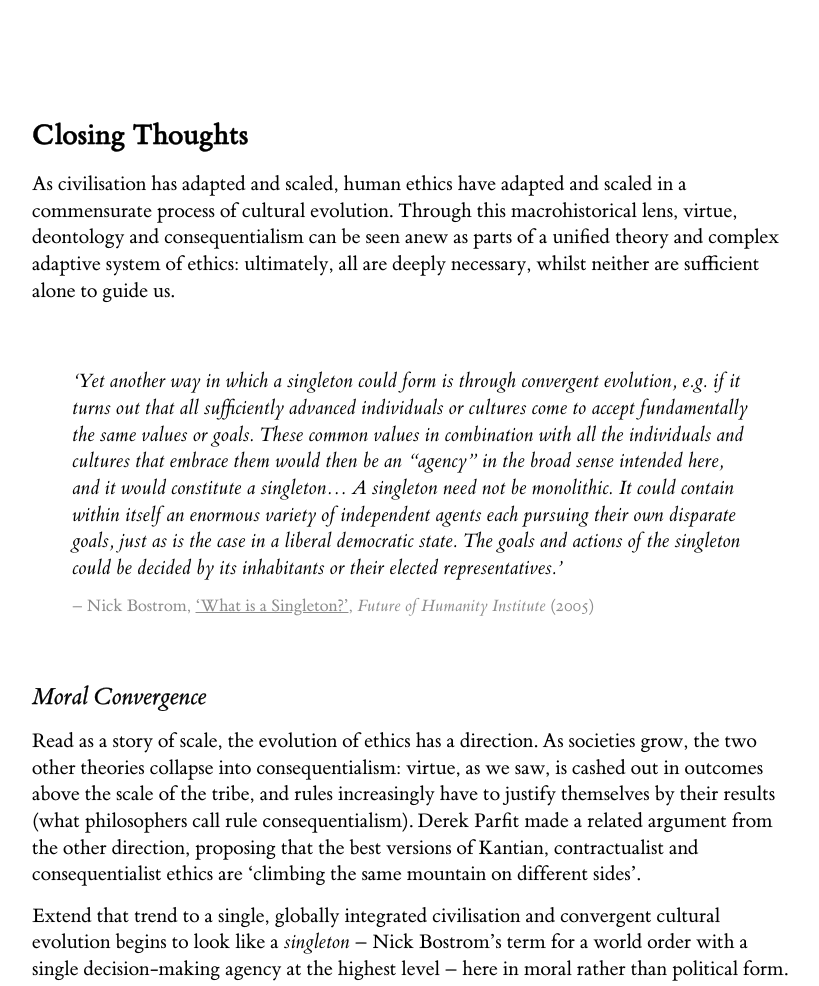
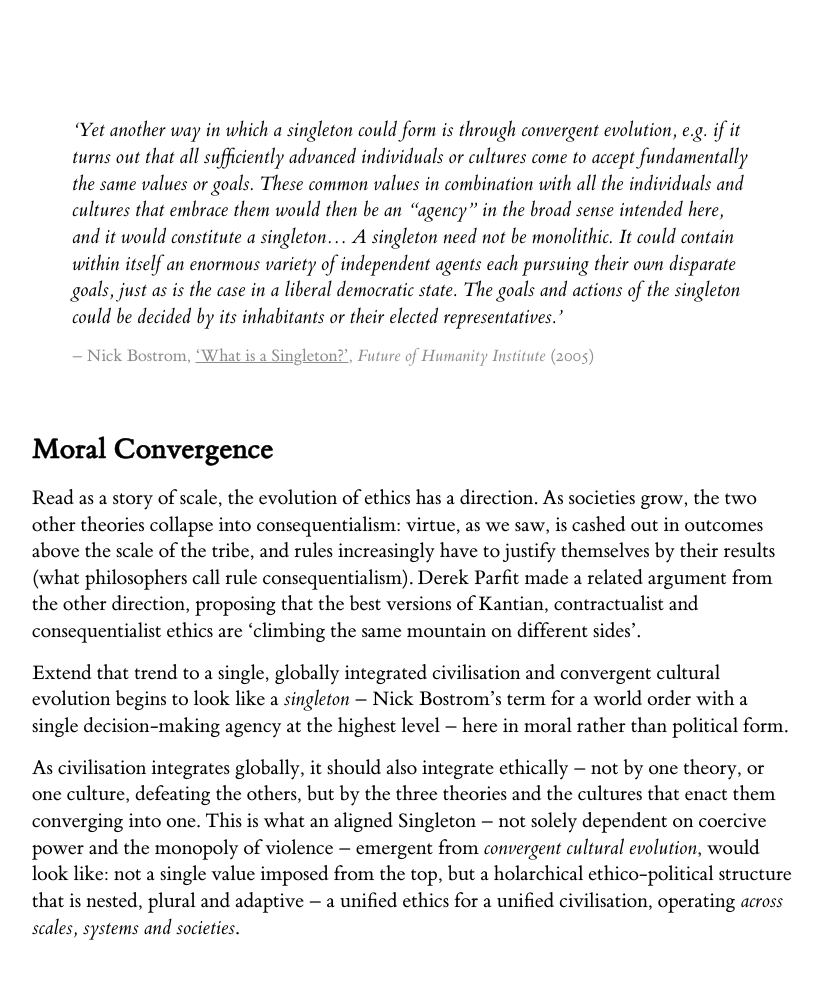
Before and after one commit to MaxRamsahoye/multiscale.ethics, a plain HTML site: page index.html in a window 1280 px wide. Shown: the part 8747-9733 px from the top of the page, without its empty margins (228-1047 px from the left). Drawn offline with Linux system fonts and the light colour scheme.

Commit message:
Moral Convergence as its own section, Closing Thoughts after it at the end
Co-Authored-By: Claude Opus 5.5 <noreply@anthropic.com>
Claude-Session: https://claude.ai/code/session_01LgHoU7ypBBF8W5HCNYuUf2

```diff
--- a/index.html
+++ b/index.html
@@ -1839,7 +1839,7 @@
       font-weight: 400;
     }
 
-    .article-body .article-quote + h3 {
+    .article-body .article-quote + :is(h2, h3) {
       margin-top: 0;
     }
 
@@ -2692,23 +2692,25 @@
               </figure>
             </section>
 
-            <section id="closing-thoughts">
-              <h2><a class="heading-link" href="#closing-thoughts">Closing Thoughts</a></h2>
-
-              <p>As civilisation has adapted and scaled, human ethics have adapted and scaled in a commensurate process of cultural evolution. Through this macrohistorical lens, virtue, deontology and consequentialism can be seen anew as parts of a unified theory and complex adaptive system of ethics: ultimately, all are deeply necessary, whilst neither are sufficient alone to guide us.</p>
-
+            <section id="moral-convergence">
               <blockquote class="article-quote">
                 <p>&lsquo;Yet another way in which a singleton could form is through convergent evolution, e.g. if it turns out that all sufficiently advanced individuals or cultures come to accept fundamentally the same values or goals. These common values in combination with all the individuals and cultures that embrace them would then be an &ldquo;agency&rdquo; in the broad sense intended here, and it would constitute a singleton&hellip; A singleton need not be monolithic. It could contain within itself an enormous variety of independent agents each pursuing their own disparate goals, just as is the case in a liberal democratic state. The goals and actions of the singleton could be decided by its inhabitants or their elected representatives.&rsquo;</p>
                 <footer>&ndash; Nick Bostrom, <a href="https://nickbostrom.com/fut/singleton" target="_blank" rel="noopener">&lsquo;What is a Singleton?&rsquo;</a>, <cite>Future of Humanity Institute</cite> (2005)</footer>
               </blockquote>
 
-              <h3 id="moral-convergence"><a class="heading-link" href="#moral-convergence">Moral Convergence</a></h3>
+              <h2><a class="heading-link" href="#moral-convergence">Moral Convergence</a></h2>
 
               <p>Read as a story of scale, the evolution of ethics has a direction. As societies grow, the two other theories collapse into consequentialism: virtue, as we saw, is cashed out in outcomes above the scale of the tribe, and rules increasingly have to justify themselves by their results (what philosophers call rule consequentialism). Derek Parfit made a related argument from the other direction, proposing that the best versions of Kantian, contractualist and consequentialist ethics are &lsquo;climbing the same mountain on different sides&rsquo;.</p>
 
               <p>Extend that trend to a single, globally integrated civilisation and convergent cultural evolution begins to look like a <em>singleton</em> &ndash; Nick Bostrom&rsquo;s term for a world order with a single decision-making agency at the highest level &ndash; here in moral rather than political form.</p>
 
               <p>As civilisation integrates globally, it should also integrate ethically &ndash; not by one theory, or one culture, defeating the others, but by the three theories and the cultures that enact them converging into one. This is what an aligned Singleton &ndash; not solely dependent on coercive power and the monopoly of violence &ndash; emergent from <em>convergent cultural evolution</em>, would look like: not a single value imposed from the top, but a holarchical ethico-political structure that is nested, plural and adaptive &ndash; a unified ethics for a unified civilisation, operating <em>across scales, systems and societies</em>.</p>
+            </section>
+
+            <section id="closing-thoughts">
+              <h2><a class="heading-link" href="#closing-thoughts">Closing Thoughts</a></h2>
+
+              <p>As civilisation has adapted and scaled, human ethics have adapted and scaled in a commensurate process of cultural evolution. Through this macrohistorical lens, virtue, deontology and consequentialism can be seen anew as parts of a unified theory and complex adaptive system of ethics: ultimately, all are deeply necessary, whilst neither are sufficient alone to guide us.</p>
             </section>
           </div>
         </article>
--- a/tools/make-pdf.js
+++ b/tools/make-pdf.js
@@ -114,7 +114,7 @@ const CSS = `
   blockquote.article-quote p { margin: 0; font-style: italic; }
   blockquote.article-quote footer { margin-top: 8pt; font-size: 11pt; color: #777; }
   blockquote.article-quote footer a { color: inherit; }
-  blockquote.article-quote + h3 { margin-top: 0; }
+  blockquote.article-quote + h2, blockquote.article-quote + h3 { margin-top: 0; }
   /* the notes, numbered, after the article */
   sup.note-ref { font-family: 'IBM Plex Sans', sans-serif; font-size: 0.6em; line-height: 0; margin-left: 1pt; color: #8a6100; }
   .notes { break-before: page; }
```
Also changed, not shown: diagrams/agency-across-scales/index.html (+1 -1 lines), diagrams/civilisational-ethics-stack/index.html (+1 -1 lines), diagrams/concentric-ethics/index.html (+1 -1 lines), diagrams/index.html (+1 -1 lines), diagrams/scale-profiles/index.html (+1 -1 lines), diagrams/three-theories/index.html (+1 -1 lines), diagrams/wrong-scales/index.html (+1 -1 lines), pdf/index.html (+1 -1 lines), 1 other file.
